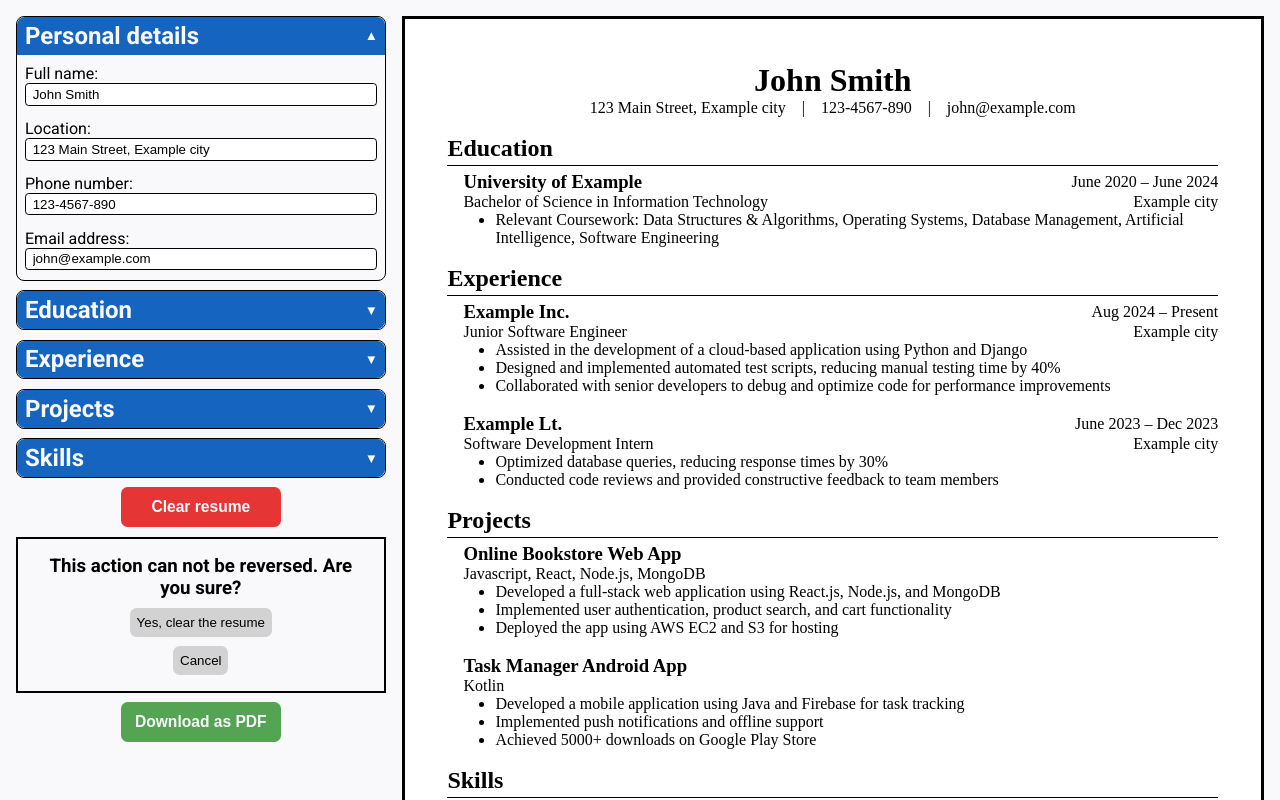
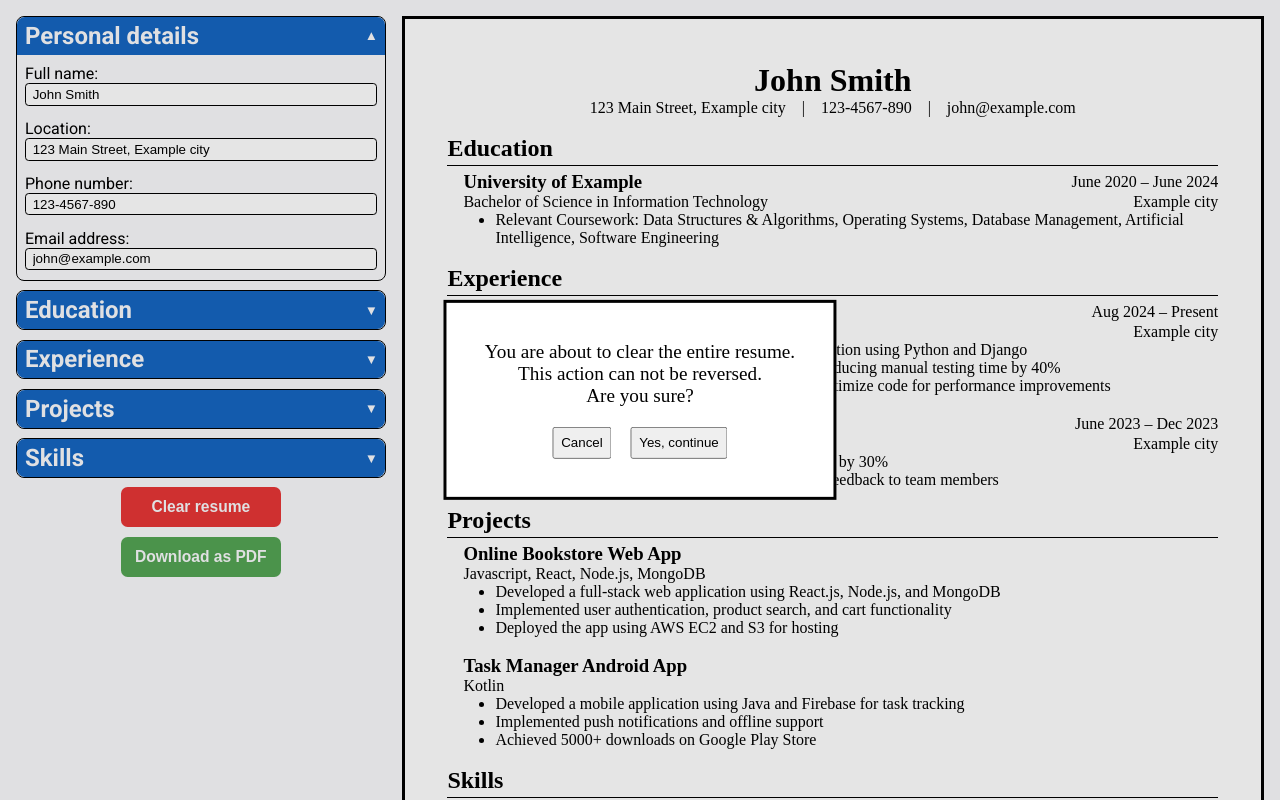
Before and after one commit to Sveldevorls/resume-builder, a React (Vite) app: page / in a window 1280 px wide. Both pictures are taken after a click on the button "Clear resume". Shown: the top 800 px of the page. Built offline with nearby package versions, Linux system fonts and the light colour scheme; what @react-pdf/renderer would draw is missing.

Commit message:
Update removal buttons to use dialog

```diff
--- a/src/App.css
+++ b/src/App.css
@@ -27,6 +27,37 @@ body {
     word-wrap: anywhere;
 }
 
+.dialog {
+    padding: 2em;
+    text-align: center;
+    font-size: 1.2rem;
+
+    display: flex;
+    flex-direction: column;
+    align-items: center;
+
+    position: fixed;
+    top: 50%;
+    left: 50%;
+    transform: translate(-50%, -50%);
+}
+
+.dialog-buttons {
+    margin-top: 1em;
+
+    display: flex;
+    gap: 1em;
+}
+
+.dialog-buttons button {
+    padding: 0.5em;
+}
+
+
+dialog:not([open]) {
+    display: none;
+}
+
 .row {
     display: flex;
     flex-direction: row;
--- a/src/App.jsx
+++ b/src/App.jsx
@@ -1,4 +1,4 @@
-import { useState } from "react";
+import { createContext, Fragment, useRef, useState } from "react";
 import {
     defaultInfo,
     defaultEducation,
@@ -10,6 +10,7 @@ import Editor from './components/Editor/Editor'
 import CV from './components/CV/CV'
 import './App.css'
 
+export const DialogContext = createContext(null);
 
 export default function App() {
     const [info, setInfo] = useState(JSON.parse(localStorage.getItem("info")) ?? defaultInfo);
@@ -18,6 +19,9 @@ export default function App() {
     const [projects, setProjects] = useState(JSON.parse(localStorage.getItem("projects")) ?? defaultProjects);
     const [skills, setSkills] = useState(JSON.parse(localStorage.getItem("skills")) ?? defaultSkills);
 
+    const dialogRef = useRef(null);
+    const [dialogMessageStrings, setDialogMessageStrings] = useState([]);
+    const [onDialogConfirm, setOnDialogConfirm] = useState(() => { });
 
     function handleFormChange(key, stateSetter) {
         return (newState) => {
@@ -27,6 +31,7 @@ export default function App() {
     }
 
     return (
+        <DialogContext.Provider value={{ dialogRef, setDialogMessageStrings, setOnDialogConfirm }}>
             <div className="App">
                 <Editor
                     info={info}
@@ -47,6 +52,24 @@ export default function App() {
                     projects={projects}
                     skills={skills}
                 />
+                <dialog ref={dialogRef} className="dialog">
+                    {dialogMessageStrings.map((message, index) =>
+                        <Fragment key={index}>
+                            {!!index && <br />}
+                            {message}
+                        </Fragment>
+                    )}
+                    <div className="dialog-buttons">
+                        <button onClick={() => dialogRef.current.close()}>Cancel</button>
+                        <button onClick={() => {
+                            onDialogConfirm();
+                            dialogRef.current.close();
+                        }}>
+                            Yes, continue
+                        </button>
                     </div>
+                </dialog>
+            </div>
+        </DialogContext.Provider>
     )
 }
--- a/src/components/Editor/ConfirmButton.css
+++ /dev/null
@@ -1,14 +0,0 @@
-.confirm-inner {
-    padding: 1em;
-    border: 2px solid black;
-    text-align: center;
-
-    display: flex;
-    flex-direction: column;
-    align-items: center;
-    gap: 0.5lh;
-
-    > button {
-        background: #d2d2d2;
-    }
-}
--- a/src/components/Editor/ConfirmButton.jsx
+++ b/src/components/Editor/ConfirmButton.jsx
@@ -1,26 +1,18 @@
-import { useState } from "react";
-import "./ConfirmButton.css"
+import { useContext } from "react";
+import { DialogContext } from "../../App";
 
-export default function ConfirmButton({ buttonClass, warningMessage, confirmMessage = "Confirm", cancelMessage = "Cancel", onConfirm, children }) {
-    const [active, setActive] = useState(false);
+export default function ConfirmButton({ buttonClass, messageStrings, onConfirm, children }) {
+    const { dialogRef, setDialogMessageStrings, setOnDialogConfirm } = useContext(DialogContext);
 
-    function handleConfirmClick() {
-        onConfirm();
-        setActive(false);
+    function handleButtonClick() {
+        dialogRef.current.showModal();
+        setDialogMessageStrings(messageStrings);
+        setOnDialogConfirm(() => onConfirm);
     }
 
     return (
-        <>
-            <button onClick={() => setActive(!active)} className={buttonClass}>
-                {children}
-            </button>
-            {active &&
-                <div className="confirm-inner">
-                    {warningMessage}
-                    <button onClick={handleConfirmClick}>{confirmMessage}</button>
-                    <button onClick={() => setActive(false)}>{cancelMessage}</button>
-                </div>
-            }
-        </>
+        <button onClick={handleButtonClick} className={buttonClass}>
+            {children}
+        </button>
     )
 }
--- a/src/components/Editor/Editor.jsx
+++ b/src/components/Editor/Editor.jsx
@@ -55,9 +55,12 @@ export default function Editor(props) {
             />
             <ConfirmButton
                 buttonClass="button-clear"
+                messageStrings={[
+                    `You are about to clear the entire resume.`,
+                    "This action can not be reversed.",
+                    "Are you sure?",
+                ]}
                 onConfirm={handleClearResumeClick}
-                warningMessage={<h3>This action can not be reversed. Are you sure?</h3>}
-                confirmMessage="Yes, clear the resume"
             >
                 <h3>Clear resume</h3>
             </ConfirmButton>
--- a/src/components/Editor/EducationEditor/EducationEditor.jsx
+++ b/src/components/Editor/EducationEditor/EducationEditor.jsx
@@ -144,9 +144,12 @@ export default function EducationEditor({ education, onFormChange }) {
                         </form>
                         <ConfirmButton
                             buttonClass="button-remove-entry"
+                            messageStrings={[
+                                `You are about to remove "${entry.school}" from this section.`,
+                                "This action can not be reversed.",
+                                "Are you sure?",
+                            ]}
                             onConfirm={() => handleRemoveEntryClick(entry.id)}
-                            warningMessage={<h3>This action can not be reversed. Are you sure?</h3>}
-                            confirmMessage="Yes, remove this entry"
                         >
                             Remove this entry
                         </ConfirmButton>
--- a/src/components/Editor/ExperienceEditor/ExperienceEditor.jsx
+++ b/src/components/Editor/ExperienceEditor/ExperienceEditor.jsx
@@ -155,9 +155,12 @@ export default function ExperienceEditor({ experience, onFormChange }) {
                         </form>
                         <ConfirmButton
                             buttonClass="button-remove-entry"
+                            messageStrings={[
+                                `You are about to remove "${entry.company}" from this section.`,
+                                "This action can not be reversed.",
+                                "Are you sure?",
+                            ]}
                             onConfirm={() => handleRemoveEntryClick(entry.id)}
-                            warningMessage={<h3>This action can not be reversed. Are you sure?</h3>}
-                            confirmMessage="Yes, remove this entry"
                         >
                             Remove this entry
                         </ConfirmButton>
--- a/src/components/Editor/ProjectsEditor/ProjectsEditor.jsx
+++ b/src/components/Editor/ProjectsEditor/ProjectsEditor.jsx
@@ -105,9 +105,12 @@ export default function ProjectsEditor({ projects, onFormChange }) {
                             </form>
                             <ConfirmButton
                                 buttonClass="button-remove-entry"
+                                messageStrings={[
+                                    `You are about to remove "${entry.title}" from this section.`,
+                                    "This action can not be reversed.",
+                                    "Are you sure?",
+                                ]}
                                 onConfirm={() => handleRemoveEntryClick(entry.id)}
-                                warningMessage={<h3>This action can not be reversed. Are you sure?</h3>}
-                                confirmMessage="Yes, remove this entry"
                             >
                                 Remove this entry
                             </ConfirmButton>
--- a/src/components/Editor/SkillsEditor/SkillsEditor.jsx
+++ b/src/components/Editor/SkillsEditor/SkillsEditor.jsx
@@ -50,9 +50,12 @@ export default function SkillsEditor({ skills, onFormChange }) {
                             </form>
                             <ConfirmButton
                                 buttonClass="button-remove-entry"
+                                messageStrings={[
+                                    `You are about to remove "${entry.title}" from this section.`,
+                                    "This action can not be reversed.",
+                                    "Are you sure?",
+                                ]}
                                 onConfirm={() => handleRemoveEntryClick(entry.id)}
-                                warningMessage={<h3>This action can not be reversed. Are you sure?</h3>}
-                                confirmMessage="Yes, remove this entry"
                             >
                                 Remove this entry
                             </ConfirmButton>
```
Lines whose indentation alone changed are shown as unchanged.
